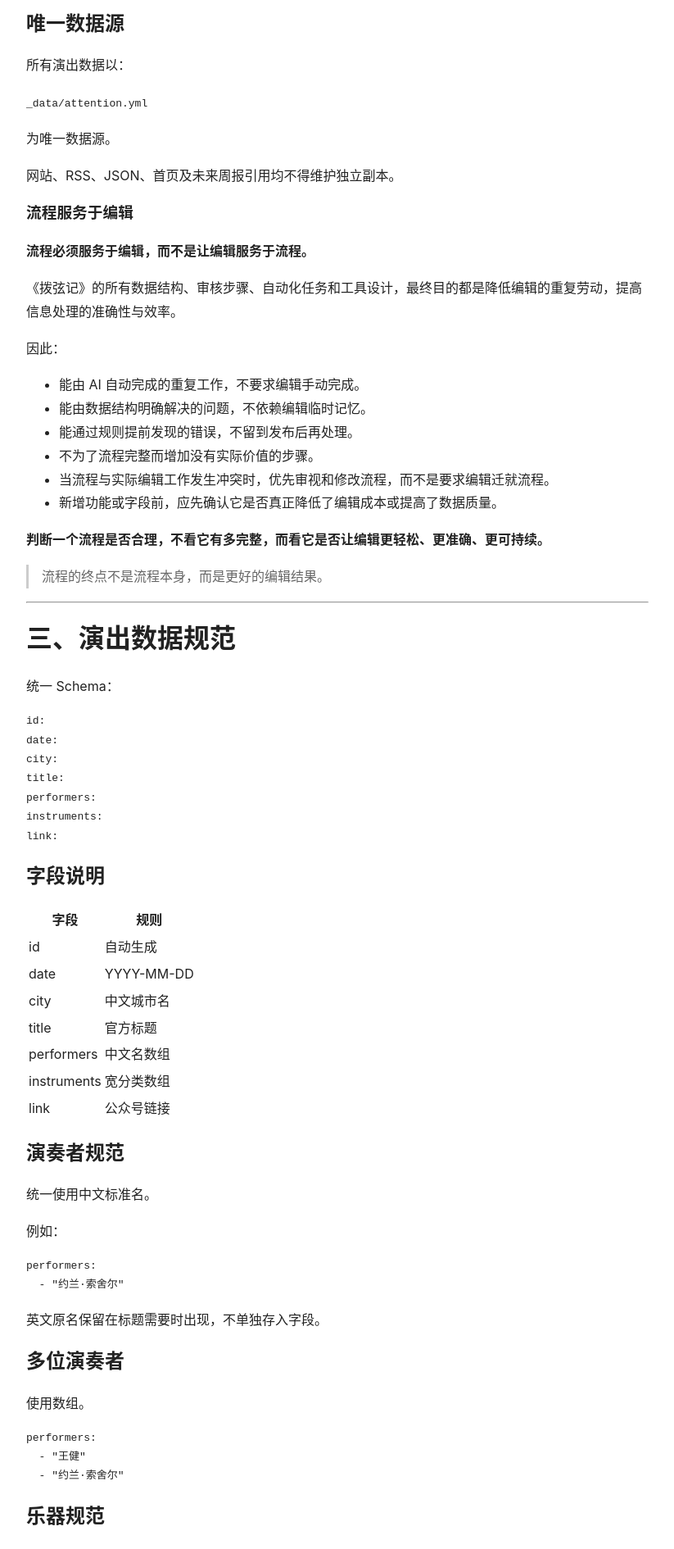
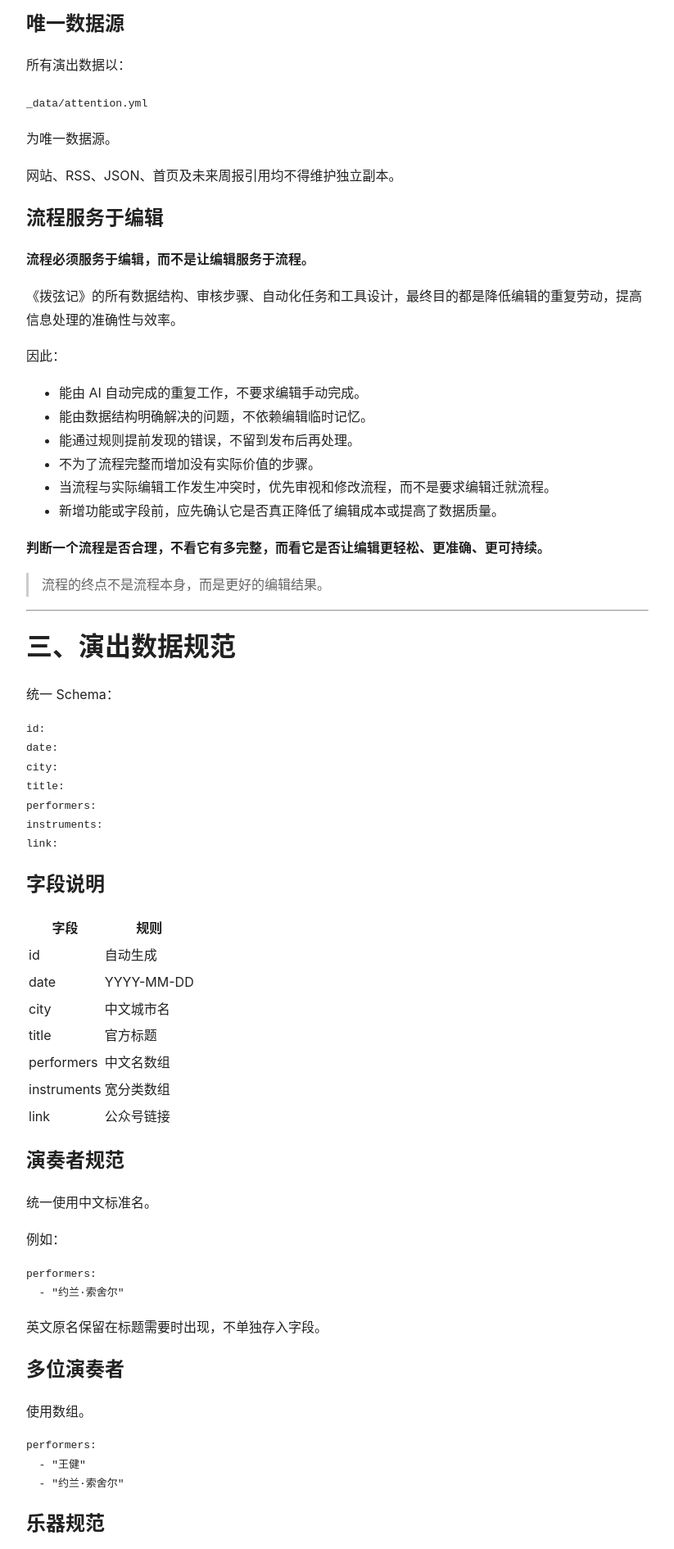
Before and after one commit to KeenKwok/boxianji, a Jekyll site: the page built from docs/EDITORIAL.md, in a window 1280 px wide. Shown: the part 1661-3551 px from the top of the page at 82% size, without its empty margins (228-1051 px from the left). Built offline with Jekyll 4.4.1, drawn with Linux system fonts in a browser that asks for light colours; our own code applies the rules of GitHub Pages for plain Markdown files.

```diff
--- a/docs/EDITORIAL.md
+++ b/docs/EDITORIAL.md
@@ -73,7 +73,7 @@ AI负责：
 
 网站、RSS、JSON、首页及未来周报引用均不得维护独立副本。
 
-### 流程服务于编辑
+## 流程服务于编辑
 
 **流程必须服务于编辑，而不是让编辑服务于流程。**
 
```
